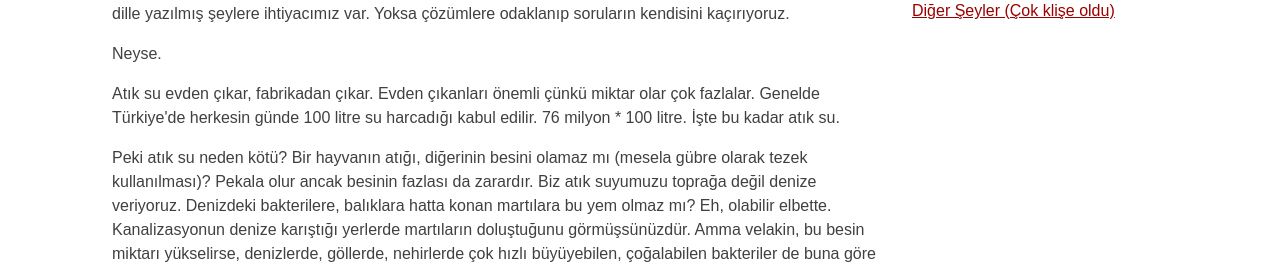
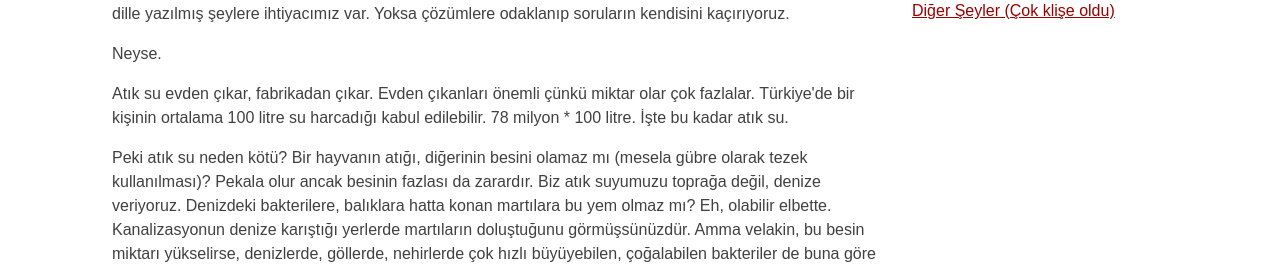
Before and after one commit to raicem/ciftehavuz, a Jekyll site: the page built from _posts/2016-01-04-atik-su-nasil-aritilir.html, in a window 1280 px wide. Shown: the part 249-518 px from the top of the page. Built offline with Jekyll 4.4.1, drawn with Linux system fonts in a browser that asks for light colours; nearby versions of some CDN libraries; some of the changed text lies outside the part shown.

Commit message:
atık su yazısı editlendi

```diff
--- a/_posts/2016-01-04-atik-su-nasil-aritilir.html
+++ b/_posts/2016-01-04-atik-su-nasil-aritilir.html
@@ -11,8 +11,8 @@ categories:
 ---
 <p>İnternette gezinirken aklıma geldi arattım. Bu soruya kısa ve öz bir cevabın olmadığını gördüm. Türkiye'de Çevre mühendisliği lisans programı sunan pek çok okul var ancak verilen bilgiler ders kaynaklarından ibaret. Ve hepsi aynı şeyler, aynı cümleler, aynı bakış açıları. Tasarım için adım adım hesap makinesiyle formül çözüyorsunuz. Çevre mühendisliğinin bu en önemli konusunu anlamak için daha günlük dille yazılmış şeylere ihtiyacımız var. Yoksa çözümlere odaklanıp soruların kendisini kaçırıyoruz.</p>
 <p>Neyse.</p>
-<p>Atık su evden çıkar, fabrikadan çıkar. Evden çıkanları önemli çünkü miktar olar çok fazlalar. Genelde Türkiye'de herkesin günde 100 litre su harcadığı kabul edilir. 76 milyon * 100 litre. İşte bu kadar atık su.</p>
-<p>Peki atık su neden kötü? Bir hayvanın atığı, diğerinin besini olamaz mı (mesela gübre olarak tezek kullanılması)? Pekala olur ancak besinin fazlası da zarardır. Biz atık suyumuzu toprağa değil denize veriyoruz. Denizdeki bakterilere, balıklara hatta konan martılara bu yem olmaz mı? Eh, olabilir elbette. Kanalizasyonun denize karıştığı yerlerde martıların doluştuğunu görmüşsünüzdür. Amma velakin, bu besin miktarı yükselirse, denizlerde, göllerde, nehirlerde çok hızlı büyüyebilen, çoğalabilen bakteriler de buna göre birden coşar. Allah der, ben burada besin buldum yiyebildiğim kadar yiyim. Zaten 2 günde nüfusu ikiye katlanabildiği için bakteri camiasında çılgın bir büyüme yaşanır. Hatta bu çılgınlık öyle bir raddeye varır ki, besinleri yakacağım diye sudaki oksijeni bitirler. Oksijensiz suda diğer canlılar yaşayamaz (balıklar vs vs) ve sudaki yaşam ciddi darbe alır. Hatta oksijeni bitirmekle de kalmazlar, su üstünde bir tabaka halinde öldükleri için derinlere ışığın gitmesini engeller ve yüzey altında fotosentez yapan bitkileri de bitirebilirler. İşte bu çılgın beslenme sonrası ölme safhasında genelde bakteriler kırmızı bir renk salarlar (tam sebebini unuttum). Ara sıra bizim haberlerde, gazetelerde çıkan, halkı allah deprem olacak diye ürperten "X Gölü Kızardı" başlıklı haberlerin sebebi de budur.</p>
+<p>Atık su evden çıkar, fabrikadan çıkar. Evden çıkanları önemli çünkü miktar olar çok fazlalar. Türkiye'de bir kişinin ortalama 100 litre su harcadığı kabul edilebilir. 78 milyon * 100 litre. İşte bu kadar atık su.</p>
+<p>Peki atık su neden kötü? Bir hayvanın atığı, diğerinin besini olamaz mı (mesela gübre olarak tezek kullanılması)? Pekala olur ancak besinin fazlası da zarardır. Biz atık suyumuzu toprağa değil, denize veriyoruz. Denizdeki bakterilere, balıklara hatta konan martılara bu yem olmaz mı? Eh, olabilir elbette. Kanalizasyonun denize karıştığı yerlerde martıların doluştuğunu görmüşsünüzdür. Amma velakin, bu besin miktarı yükselirse, denizlerde, göllerde, nehirlerde çok hızlı büyüyebilen, çoğalabilen bakteriler de buna göre birden coşar. Allah der, ben burada besin buldum yiyebildiğim kadar yiyim. Zaten 2 günde nüfusu ikiye katlanabildiği için bakteri camiasında çılgın bir büyüme yaşanır. Hatta bu çılgınlık öyle bir raddeye varır ki, besinleri yakacağım diye sudaki oksijeni bitirler. Oksijensiz suda diğer canlılar yaşayamaz (balıklar vs vs) ve sudaki yaşam ciddi darbe alır. Hatta oksijeni bitirmekle de kalmazlar, su üstünde bir tabaka halinde öldükleri için derinlere ışığın gitmesini engeller ve yüzey altında fotosentez yapan bitkileri de bitirebilirler. İşte bu çılgın beslenme sonrası ölme safhasında genelde bakteriler kırmızı bir renk salarlar (tam sebebini unuttum). Ara sıra bizim haberlerde, gazetelerde çıkan, halkı allah deprem olacak diye ürperten "X Gölü Kızardı" başlıklı haberlerin sebebi de budur.</p>
 <p>Peki biz bu suyu ne yapalım da arıtalım. Biliyorsunuz yaşamın yapıtaşlarından üçü Karbon (E yani), Azot (DNA'da var) ve Fosfor (ATP'deki P harfi) atık suda bolca olan şeyler.</p>
 <p>Bu üçünün elimine edilmesi ile atık suyun besleyiciliği azaltılır ve bu sayede suyun verildiği ortamda bakerilerin coşması engellenir. Peki bu nasıl yapılır? Tek cümle ile cevabı. Normalde denizde gerçekleşecek bakterinin çılgın bir yemek yeme prosesi, devasa havuzlara alınır ve gerekli oksijen sağlanarak prosesin durmaması garanti altına alınır. Denizde aylar sürecek besinlerin tüketilmesi işi, havuzlarda 12 saatte biter. İşte bu kadar basit. Yani çılgın arıtma teknolojileri yok, doğada gerçekleşecek sürecin taklit edilmesi ve hızlandırılması var. Aslına bakınca çevre mühendisliğinin doğasında da bu var denebilir. Doğal döngüleri sağlamak ve insan aktivitelerinin yarattığı etkileri gidermek için bu döngüleri "hızlandırmak".</p>
 <p>Yemekleri yiyen bakteriler, farklı bir havuzda bekletilirler ve bakteriler dibe doğru çöker. Üstte de temizimsi su kalır.</p>
```
